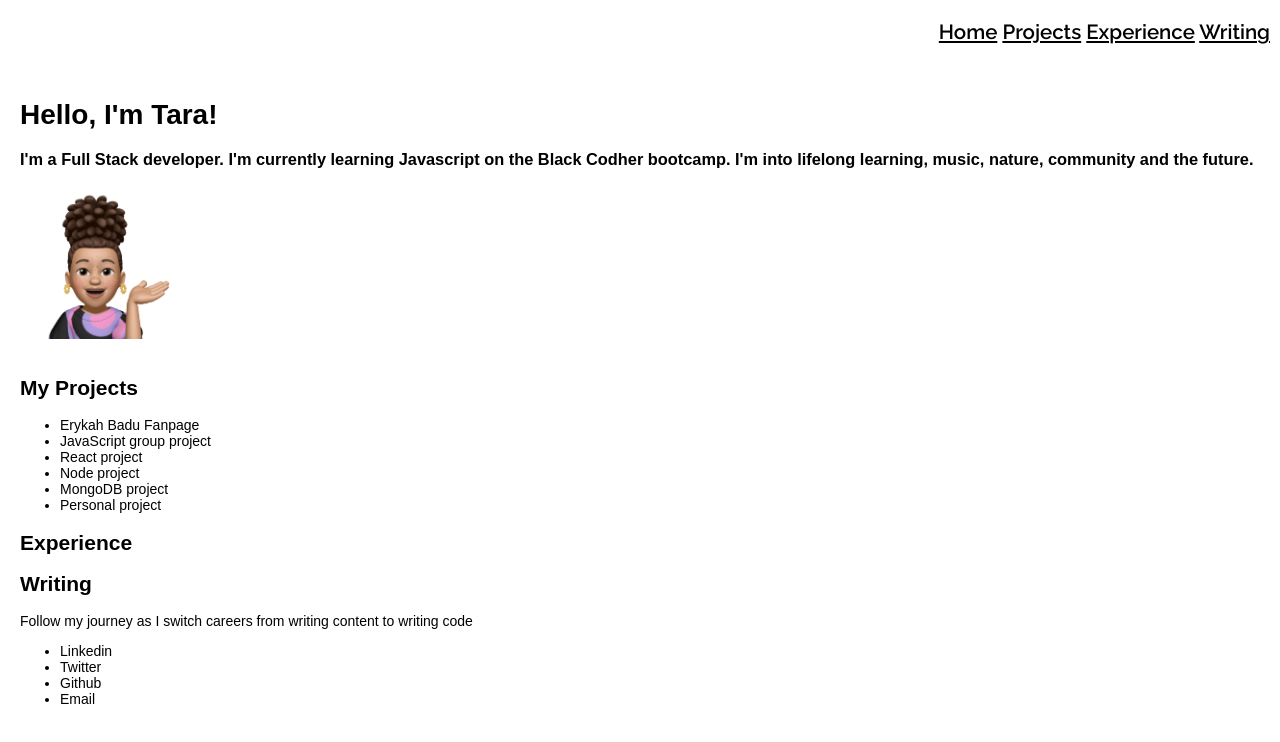
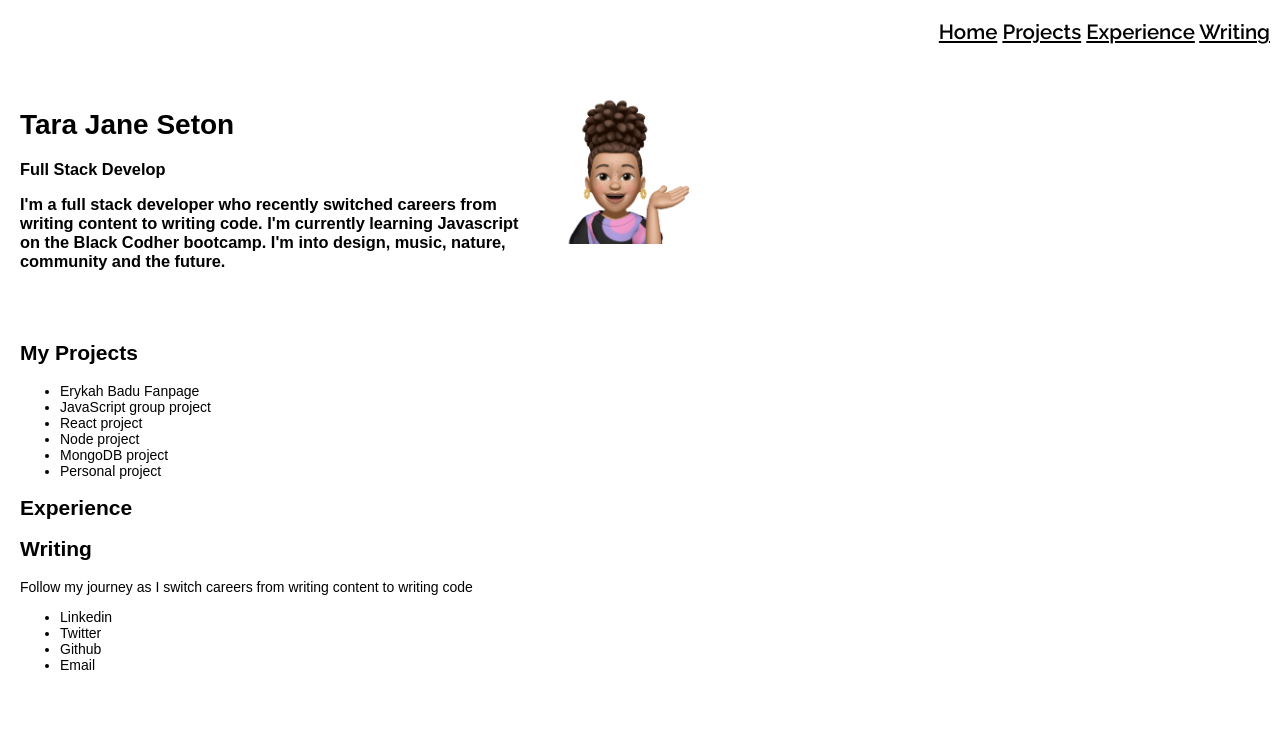
Before and after one commit to black-codher-bootcamp-2022-daly/unit-02-html-css-assessment-tarajaneseton, a website: page index.html in a window 1280 px wide. Drawn offline with Linux system fonts and the light colour scheme.

```diff
--- a/index.html
+++ b/index.html
@@ -13,6 +13,7 @@
     <link rel="icon" type="image/x-icon" href="/assets/favicon.ico" />
     <style>
         @import url('https://fonts.googleapis.com/css2?family=Raleway:ital,wght@0,400;0,600;1,200&display=swap');
+
     </style>
 </head>
 
@@ -28,15 +29,22 @@
             </h3>
         </section>
     </header>
-    <h1>Hello, I'm Tara!</h1>
+    <div class="container">
+    <div class="1">
+            <h1>Tara Jane Seton</h1>
+            <h3>Full Stack Develop</h3>
         <section class="about-me" id="about-me">
-        <h3>I'm a Full Stack developer. I'm currently learning Javascript on the Black Codher bootcamp. I'm into
-            lifelong learning, music, nature, community and the future.</h3>
+            <h3>I'm a full stack developer who recently switched careers from writing content to writing code. I'm currently learning Javascript on the Black Codher bootcamp. I'm into
+            design, music, nature, community and the future.</h3>
         </section>
+    </div>
     <!-- Avatar, need to right-align -->
+    <div class="2">
         <section class="profile-img">
             <img src="/assets/tara_jane_seton_avatar.png" alt="Tara Jane Seton Avatar" width="150">
         </section>
+    </div>
+    </div>
     <br>
         <section class="projects" id="projects">
             <h2>My Projects</h2>
@@ -49,15 +57,15 @@
             <li>Personal project</li>
             </ul>
         </section>
+
     <!-- Create an experience timeline -->
         <section class="experience" id="experience">
             <h2>Experience</h2>
+        </section>
 
-    </section>
         <!-- Writing, create Medium blog and embed first blog article here -->
     <section class="writing" id="writing">
-        <h2>Writing</h2
-            >
+        <h2>Writing</h2>
         <p>Follow my journey as I switch careers from writing content to writing code</p>
         </section>
 </body>
```
Lines whose indentation alone changed are shown as unchanged.
